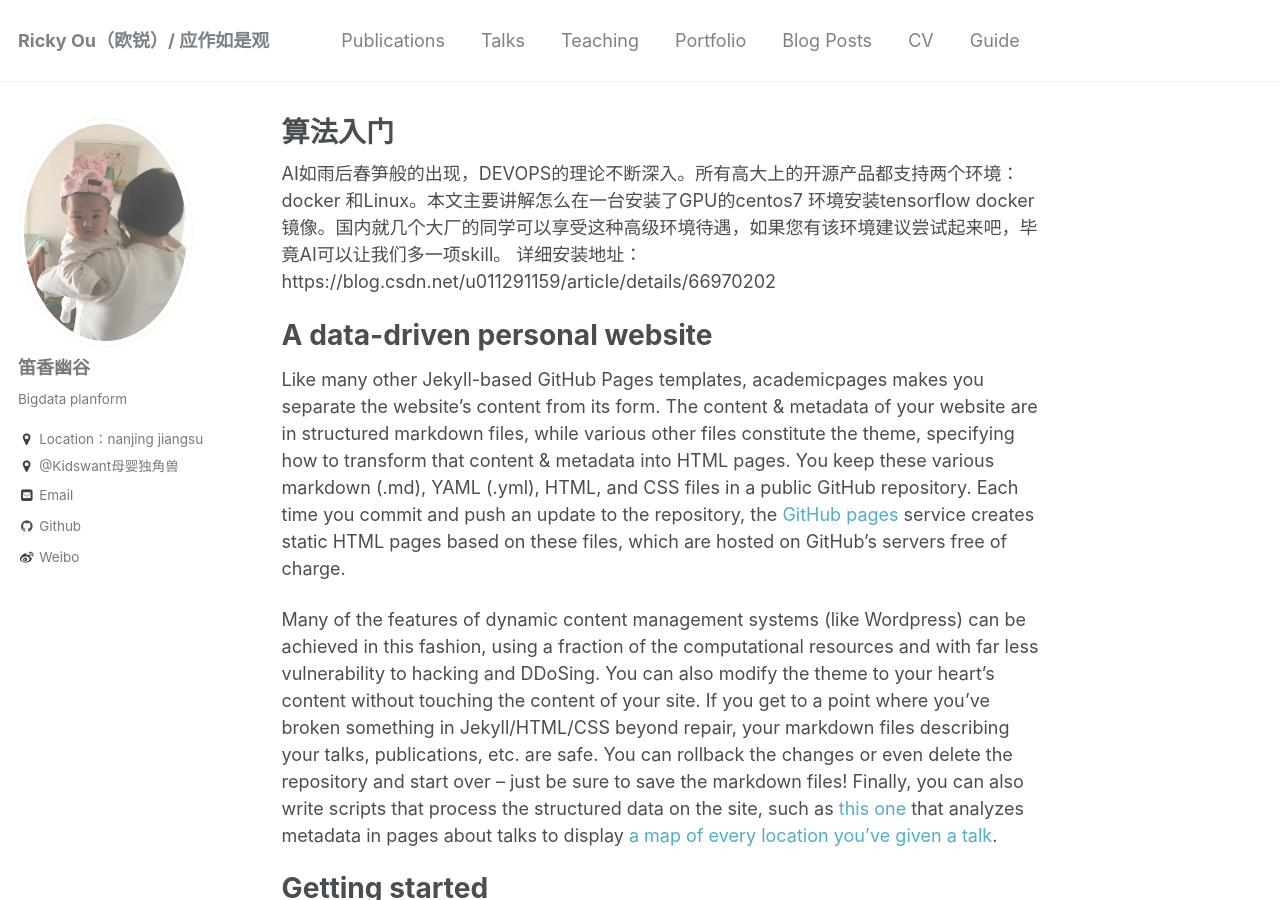
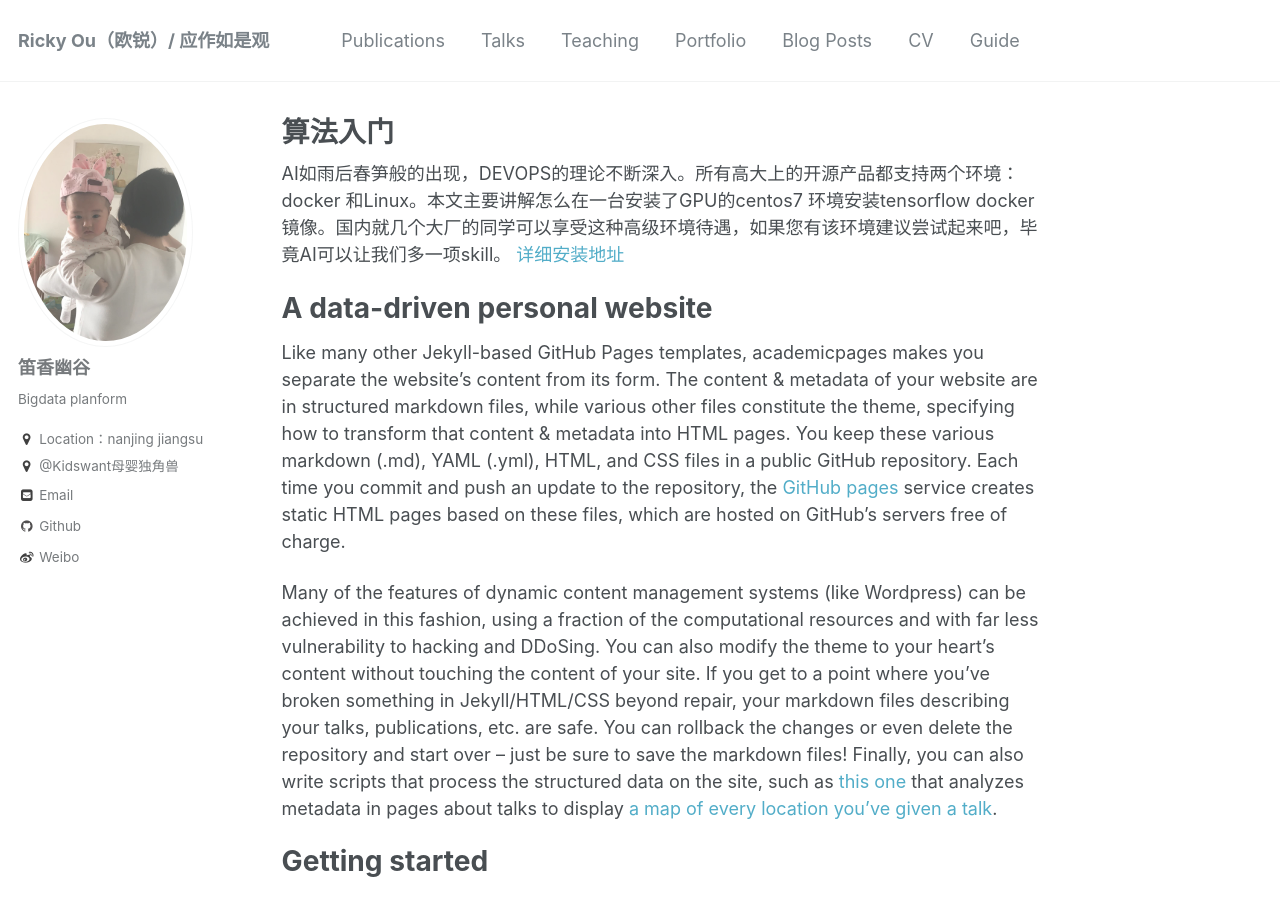
Before and after one commit to ouyangshourui/ouyangshourui.github.io, a Jekyll site: the page built from _pages/about.md, in a window 1280 px wide and 900 px high. Built offline with Jekyll 4.4.1, drawn with Linux system fonts in a browser that asks for light colours.

Commit message:
add about context

```diff
--- a/_pages/about.md
+++ b/_pages/about.md
@@ -9,7 +9,7 @@ redirect_from:
 ---
 
 AI如雨后春笋般的出现，DEVOPS的理论不断深入。所有高大上的开源产品都支持两个环境：docker 和Linux。本文主要讲解怎么在一台安装了GPU的centos7 环境安装tensorflow docker镜像。国内就几个大厂的同学可以享受这种高级环境待遇，如果您有该环境建议尝试起来吧，毕竟AI可以让我们多一项skill。
-详细安装地址：https://blog.csdn.net/u011291159/article/details/66970202
+[详细安装地址](https://blog.csdn.net/u011291159/article/details/66970202)
 
 A data-driven personal website
 ======
```
